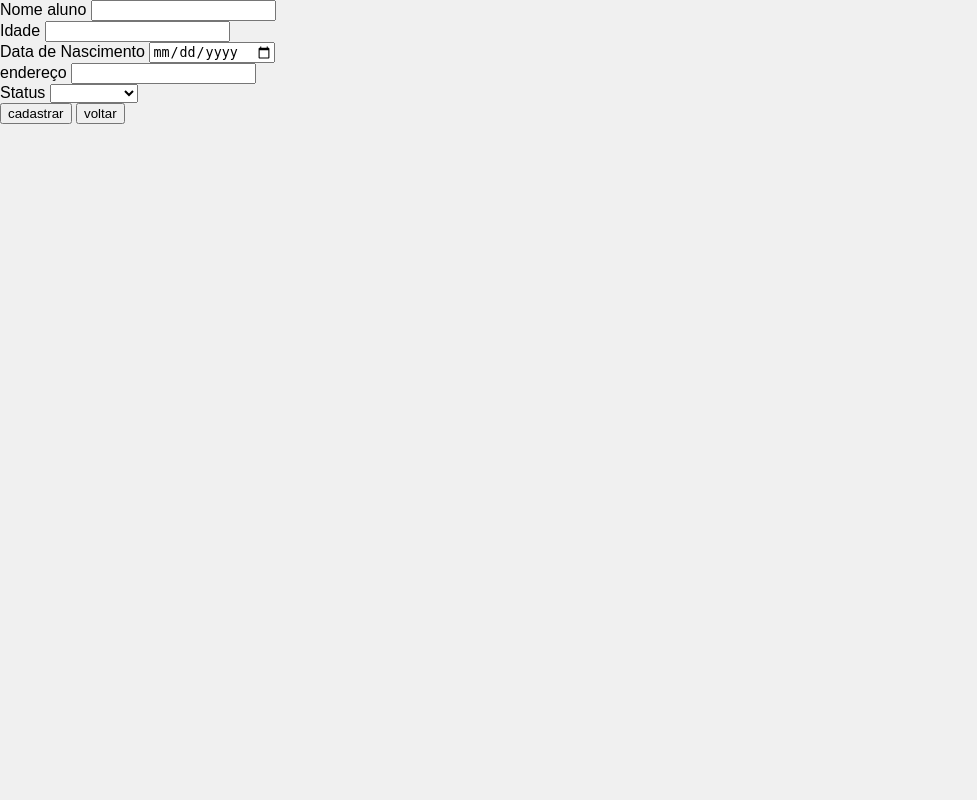
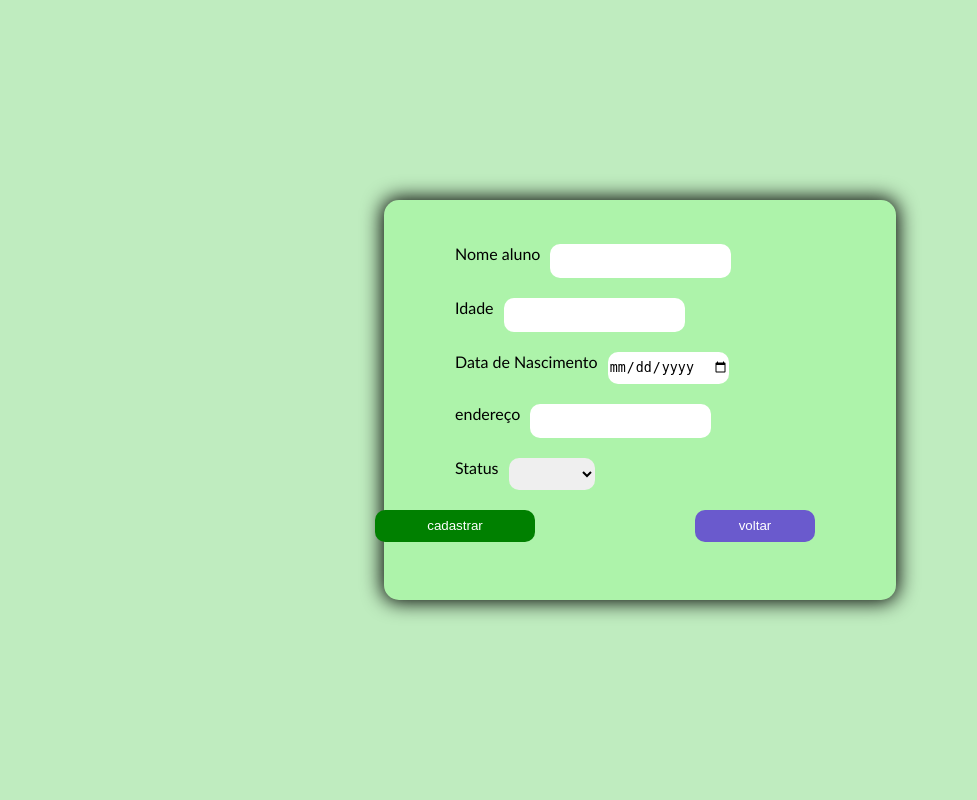
Before and after one commit to Yuri11ps/sisaluno, a PHP site: page /cadaluno.php in a window 1280 px wide. Shown: the whole page, without its empty margins (0-977 px from the left). Run offline with PHP 8.4, Linux system fonts and the light colour scheme.

Commit message:
Update style.css

```diff
--- a/sisoaluno/aluno/style.css
+++ b/sisoaluno/aluno/style.css
@@ -1,124 +1,238 @@
-/* Estilo geral da página */
 body {
-    font-family: Arial, sans-serif;
-    background-color: #f0f0f0; /* Light gray background */
+    background-color: rgb(202, 247, 201); /* Light green background */
+    padding: 0;
     margin: 0;
-    padding: 0;
 }
 
-  /* Estilo do cabeçalho */
-  .header {
-    background-color: #4caf50; /* Green header background */
-    color: #fff;
-    padding: 20px;
-    text-align: center;
-    font-size: 24px;
+.box {
+    width: 100%;
+    height: 100vh; /* Change to 100vh to fill the entire viewport */
+    display: flex;
+    background-color: rgb(173, 243, 170); /* Light green box */
+    flex-direction: column;
 }
 
-  /* Estilo do conteúdo principal */
-  .content {
+.heater {
+    font-family: 'Franklin Gothic Medium', 'Arial Narrow', Arial, sans-serif;
+    font-size: 30px;
+    color: #fff;
+    background-color: rgb(0, 128, 0); /* Dark green header background */
     display: flex;
-    flex-wrap: wrap;
+    width: 100%;
+    height: 10vh; /* Reduce header height */
+    align-items: center;
     justify-content: center;
-    align-items: flex-start;
-    padding: 20px;
 }
 
-  /* Estilo do formulário de cadastro */
-  .form-container {
-    background-color: #fff;
-    border-radius: 10px;
-    box-shadow: 0px 0px 10px rgba(0, 0, 0, 0.2);
-    padding: 20px;
-    margin: 10px;
-    min-width: 300px;
-    max-width: 500px;
+.conteudo {
+    display: flex;
+    justify-content: center;
+    margin-top: 3vh; /* Add some margin between header and content */
 }
 
-  .form-container h2 {
-    font-size: 24px;
-    margin-bottom: 10px;
-    color: #333;
+.conteudo-lado1 {
+    display: flex;
+    width: 60%; /* Increase width to accommodate content */
+    height: 90vh;
+    flex-direction: column;
+    align-items: center;
+    justify-content: space-around;
 }
 
-  .form-group {
-    margin-bottom: 20px;
+.conteudo-lado2 {
+    display: flex;
+    width: 40%; /* Decrease width to accommodate content */
+    height: 90vh;
+    flex-direction: column;
+    align-items: center;
+    border: none; /* Remove border */
 }
 
-  .form-group label {
-    display: block;
-    font-size: 18px;
-    margin-bottom: 5px;
-    color: #666;
-  }
-
-  .form-group input {
-    width: 100%;
-    padding: 10px;
-    border: 1px solid #ccc;
-    border-radius: 5px;
-    font-size: 16px;
-  }
-
-  .form-group select {
-    width: 100%;
-    padding: 10px;
-    border: 1px solid #ccc;
-    border-radius: 5px;
-    font-size: 16px;
-  }
-
-  .btn-container {
-    text-align: right;
-    margin-top: 20px;
+.tt-lado2 {
+    font-family: 'Franklin Gothic Medium', 'Arial Narrow', Arial, sans-serif;
+    font-size: 40px;
+    color: rgb(0, 128, 0); /* Dark green title text color */
 }
 
 .btn {
-    padding: 10px 20px;
-    background-color: #4caf50; /* Green button background */
-    color: #fff;
+    border-radius: 15px;
+    width: 30%;
+    height: 8.5vh;
+    margin-top: 5vh;
+    color: black;
+    background-color: rgb(0, 128, 0); /* Dark green button background */
     border: none;
-    border-radius: 5px;
     cursor: pointer;
-    font-size: 16px;
+    display: flex;
+    align-items: center;
+    justify-content: center;
 }
 
 .btn:hover {
-    background-color: #45a049; /* Darken the button on hover */
-  }
-
-  /* Estilo da tabela de listagem de alunos */
-  .table-container {
-    background-color: #fff;
-    border-radius: 10px;
-    box-shadow: 0px 0px 10px rgba(0, 0, 0, 0.2);
-    padding: 20px;
-    margin: 10px;
-    max-width: 100%;
-    overflow: auto;
-  }
-
-  .table {
-    width: 100%;
-    border-collapse: collapse;
-  }
-
-  .table th,
-  .table td {
-    padding: 10px;
-    text-align: left;
-    border-bottom: 1px solid #ccc;
-  }
-
-  .table th {
-    background-color: #4caf50; /* Green header background */
+    background-color: rgb(0, 100, 0); /* Darken the button on hover */
     color: #fff;
 }
 
-  /* Estilo do rodapé */
 .footer {
-    background-color: #4caf50; /* Green footer background */
+    display: flex;
+    align-items: center;
+    justify-content: center;
+    background-color: rgb(0, 100, 0); /* Dark green footer background */
+    height: 10vh; /* Set a fixed height for the footer */
+}/* ///////////////////////////////////  lista aluno ////////////////////////////// */
+
+.table {
+    width: 90%;
+    height: auto;
+    margin-top: 5vh; /* Add margin to separate from the previous content */
+    background-color: rgb(191, 236, 191); /* Light green table background */
+}
+
+.td {
+    height: 10vh;
+}
+
+.item-id-td {
+    display: flex;
+    width: 7vh;
+    margin-left: 23px;
+    justify-content: center;
+    align-items: center;
+}
+
+.item-td {
+    display: flex;
+    justify-content: center;
+    align-items: center;
+}
+
+.tabela {
+    display: flex;
+    justify-content: center;
+    margin-top: 5vh; /* Add margin to separate from the previous content */
+}
+
+.btn-lista-aluno {
+    display: flex;
+    justify-content: center;
+    align-items: center;
+    margin-top: 2vh; /* Add margin to separate from the table */
+}
+
+.btn-excluir,
+.btn-alterar {
+    background-color: rgb(214, 60, 60); /* Dark red for delete button */
     color: #fff;
-    text-align: center;
-    padding: 10px;
+    height: 4vh;
+    margin: 0 5px; /* Add some spacing between buttons */
+    border: none;
 }
+
+.btn-excluir:hover,
+.btn-alterar:hover {
+    background-color: rgb(255, 0, 0); /* Bright red on hover */
+}
+
+.btn-footer {
+    display: flex;
+    justify-content: flex-end;
+    width: 100%;
+    margin-left: -90px;
+    margin-top: 20px;
+    margin-bottom: 5vh; /* Add margin to separate from the footer */
+}
+
+.btn-footer-cadastrar {
+    width: 30vh;
+    height: 5vh;
+    margin-right: 50px;
+    border-radius: 10px;
+    border: none;
+    background-color: rgb(0, 128, 0); /* Dark green for the "Cadastrar" button */
+    color: #fff;
+}
+
+.btn-footer-voltar {
+    width: 15vh;
+    height: 5vh;
+    border-radius: 10px;
+    border: none;
+    background-color: rgb(106, 90, 205); /* Dark slate blue for the "Voltar" button */
+    color: #fff;
+}
+
+.btn-footer-cadastrar:hover,
+.btn-footer-voltar:hover {
+    background-color: rgb(0, 100, 0); /* Darken the buttons on hover */
+}
+
+/* /////////////////////////////////////////  cadastro aluno ///////////////////////////////// */
+
+.box-1 {
+    width: 100%;
+    height: 100vh;
+    display: flex;
+    background-color: rgb(191, 236, 191); /* Light green background */
+    flex-direction: column;
+    justify-content: center;
+    align-items: center;
+}
+
+.formulario {
+    display: flex;
+    width: 40%;
+    height: 50%;
+    background-color: rgb(173, 243, 170); /* Light green form background */
+    border-radius: 15px;
+    justify-content: center;
+    align-items: center;
+    box-shadow: 0px 0px 20px 2px #000;
+    flex-direction: column;
+    font-family: 'Gill Sans', 'Gill Sans MT', Calibri, 'Trebuchet MS', sans-serif;
+}
+
+.cadastrar-1 {
+    width: 20vh;
+    margin-right: 0;
+    height: 4vh;
+    margin-right: 20vh;
+    margin-left: -60px;
+}
+
+.voltar-1 {
+    height: 4vh;
+    margin-right: -20px;
+}
+
+.intem-form {
+    display: flex;
+    margin: 20px;
+}
+
+.item-1 {
+    margin-top: -15px;
+}
+
+.input-item {
+    border-radius: 10px;
+    border: none;
+    height: 4vh;
+    margin-left: 10px;
+}
+
+.form-cadaluno {
+    margin-left: -50px;
+}
+
+.aprovado {
+    background-color: rgb(25, 119, 25);
+}
+
+.reprovado {
+    background-color: rgb(142, 21, 21);
+}
+
+.btn-formulario-cadaluno {
+    display: flex;
+    margin-top: 10px; /* Add margin between the buttons and the form */
+}
```
Lines whose indentation alone changed are shown as unchanged.
